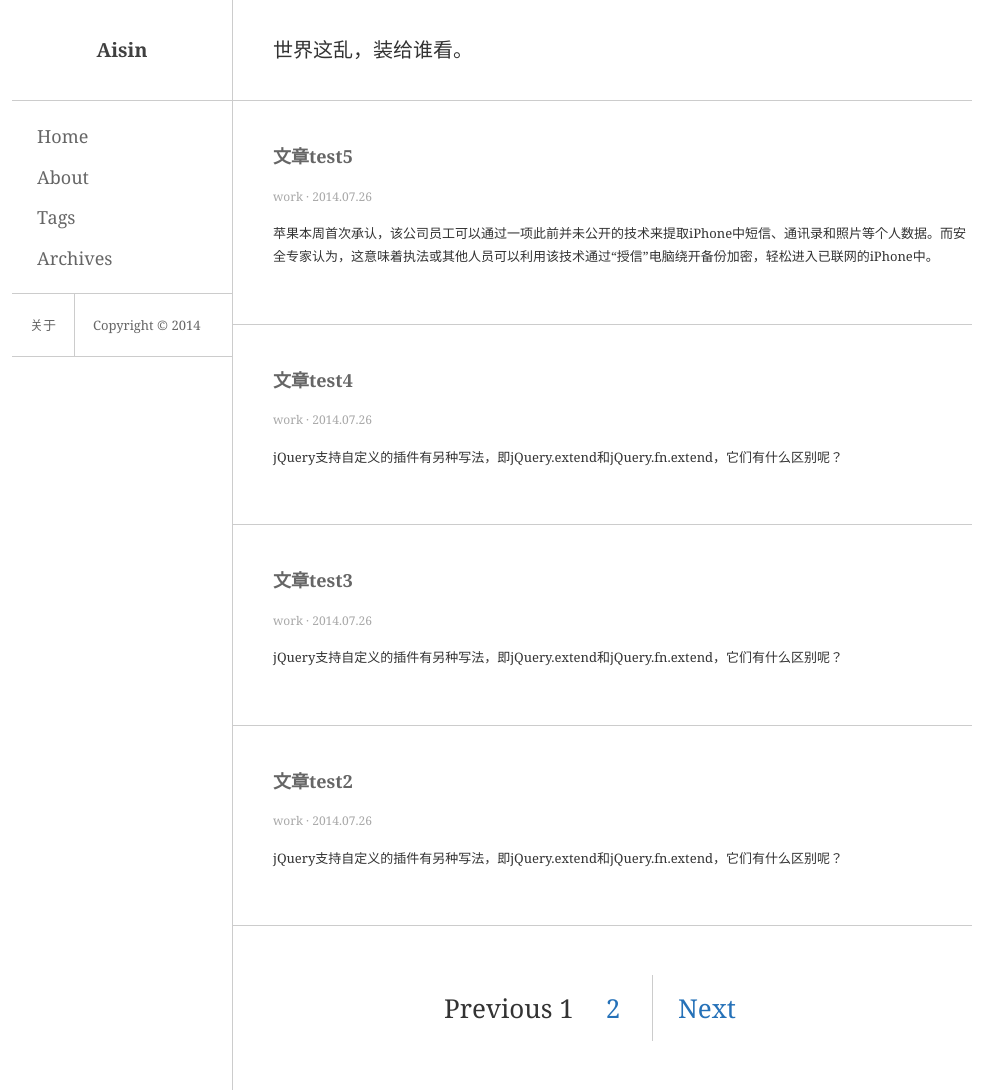
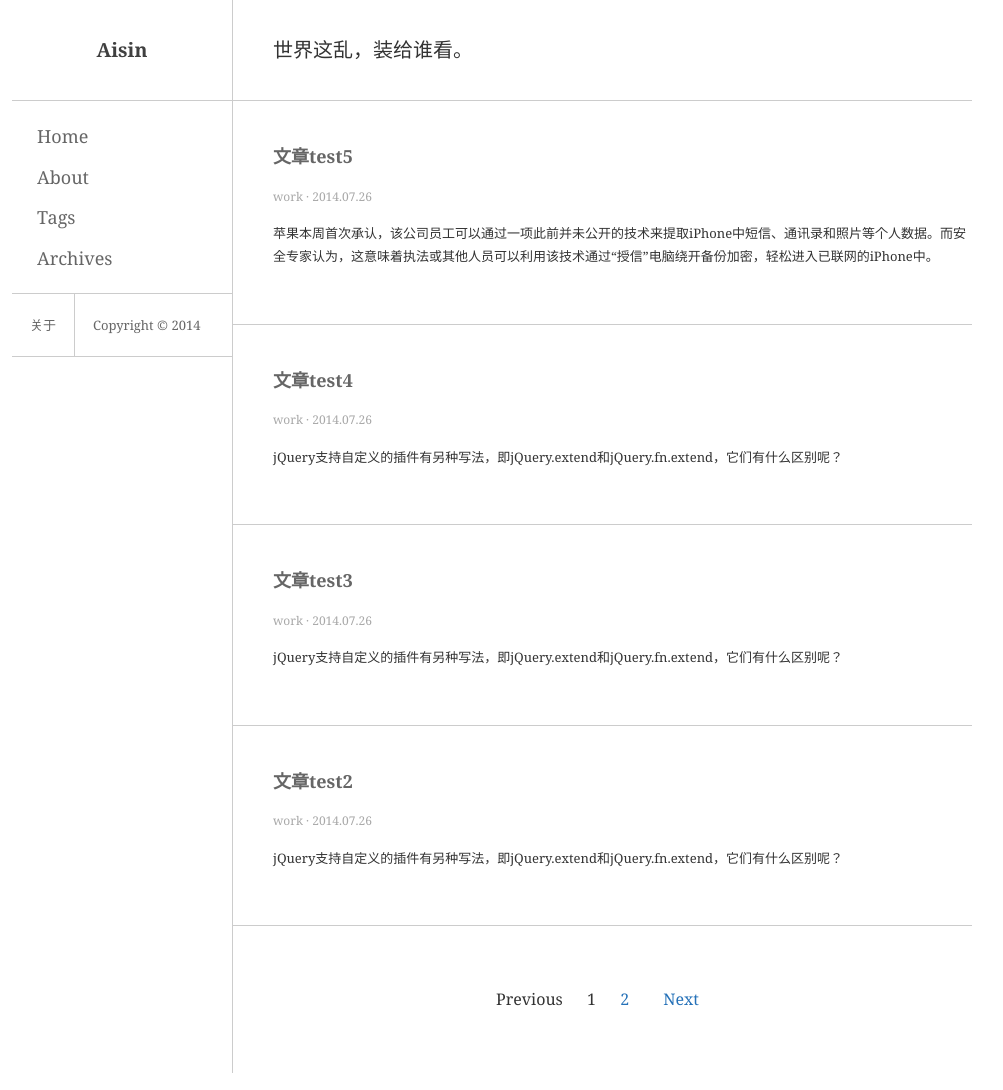
Before and after one commit to aisin/aisin.github.io, a Jekyll site: the page built from index.html, in a window 1280 px wide and 1090 px high. Shown: the whole window, without its empty margins (28-1031 px from the left). Built offline with Jekyll 4.4.1, drawn with Linux system fonts in a browser that asks for light colours; Markdown is read by kramdown in place of the engine named in the settings; the list of posts is cut into pages by our own code.

Commit message:
pagenavi

```diff
--- a/css/style.css
+++ b/css/style.css
@@ -70,9 +70,8 @@ hgroup h1 a:hover{color:#333;text-decoration:none;}
 .alignleft {float:left; display:inline;}
 .alignright {float:right; display:inline;}
 
-.pagination{text-align:center;padding:60px 0;font-size:2em;}
-.pagination a{padding:15px 25px;font-family:Georgia;}
-.pagination .next a{border-left:1px solid #ccc;}
+.pagination{text-align:center;padding:60px 0;font-size:16px;}
+.pagination a,.pagination span{padding:5px;font-family:Georgia;margin:0 5px;}
 
 @media screen and (max-width:1024px) and (min-width:640px){
 	.wrap{width:100%;}
```
